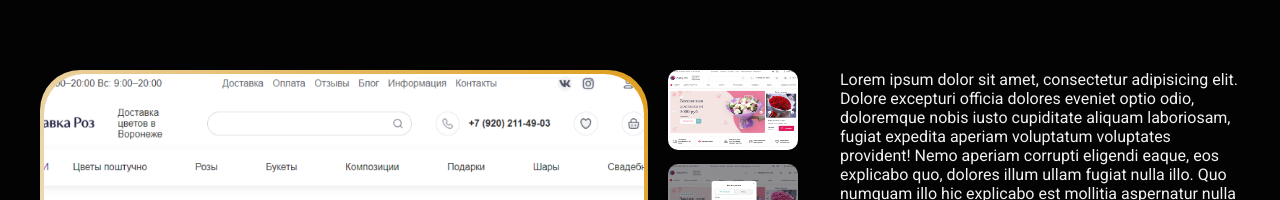
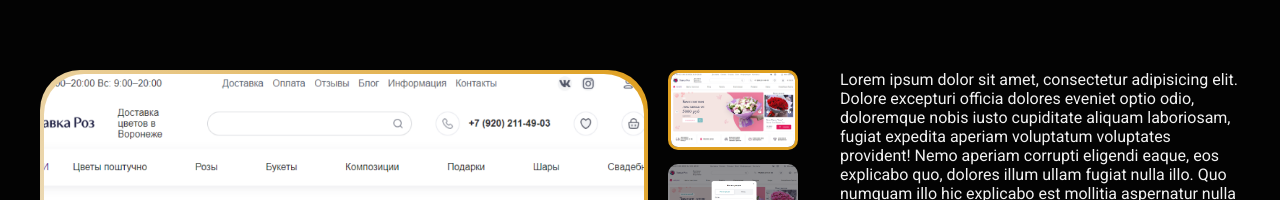
Before and after one commit to alexsmith-proff/portfolio, a Next.js app: page /project/1 in a window 1280 px wide. Shown: the part 278-478 px from the top of the page. Built offline with nearby package versions, Linux system fonts and the light colour scheme.

Commit message:
[add] Styles & logic ProjectMediaList

```diff
--- a/src/app/components/project_media/project_media.tsx
+++ b/src/app/components/project_media/project_media.tsx
@@ -25,11 +25,15 @@ const ProjectMedia: FC<ProjectMediaProps> = ({ project }) => {
         }
     }
 
+    const handleClickList = (index: number) => {
+        setActiveMediaIndex(index)
+    }
+
     return (
         <div>
             <div className={s.wrap}>
                 <ProjectMediaSlider className={s.slider} media={project.media[activeMediaIndex]} prev={handlePrevClick} next={handleNextClick} />
-                <ProjectMediaList media={project.media} />
+                <ProjectMediaList media={project.media} activeIndex={activeMediaIndex} click={handleClickList} />
             </div>
         </div>
     )
--- a/src/app/components/project_media_item/project_media_item.module.scss
+++ b/src/app/components/project_media_item/project_media_item.module.scss
@@ -1,4 +1,10 @@
-.item{
+@import '../../variables.scss';
+
+.item {
     border-radius: 10px;
     margin-bottom: 10px;
+
+    &.active {
+        border: 3px solid $bright-color1;
+    }
 }
--- a/src/app/components/project_media_item/project_media_item.tsx
+++ b/src/app/components/project_media_item/project_media_item.tsx
@@ -6,12 +6,14 @@ import s from './project_media_item.module.scss'
 
 interface ProjectMediaItemProps {
     media: IMedia
+    active: boolean
+    click: () => void
 }
 
-const ProjectMediaItem: FC<ProjectMediaItemProps> = ({ media }) => {
+const ProjectMediaItem: FC<ProjectMediaItemProps> = ({ media, active, click }) => {
     return (
-        <li>
-            <Image className={s.item} src={media.fileName} width={130} height={80} alt="../img/diva/diva-bg.png" />
+        <li onClick={click}>
+            <Image className={active ? `${s.item} ${s.active}` : s.item} src={media.fileName} width={130} height={80} alt="../img/diva/diva-bg.png" />
         </li>
     )
 }
--- a/src/app/components/project_media_list/project_media_list.module.scss
+++ b/src/app/components/project_media_list/project_media_list.module.scss
@@ -1,4 +1,30 @@
-.list{
-    overflow-y: scroll;
+@import '../../variables.scss';
+
+.list {
     height: 500px;
+    overflow-y: auto;
+    padding-right: 7px;
+    cursor: pointer;
+
+    &::-webkit-scrollbar {
+        width: 7px;
+    }
+
+    /* Track */
+    &::-webkit-scrollbar-track {
+        background: $light-color;
+        border-radius: 3px;
+    }
+
+    /* Handle */
+    &::-webkit-scrollbar-thumb {
+        background: $bright-color1;
+        border-radius: 3px;
+    }
+
+    /* Handle on hover */
+    &::-webkit-scrollbar-thumb:hover {
+        background: $bright-color1-hover;
+    }
+
 }
--- a/src/app/components/project_media_list/project_media_list.tsx
+++ b/src/app/components/project_media_list/project_media_list.tsx
@@ -6,13 +6,15 @@ import s from './project_media_list.module.scss'
 
 interface ProjectMediaListProps {
     media: IMedia[]
+    activeIndex: number
+    click: (index: number) => void
 }
 
-const ProjectMediaList: FC<ProjectMediaListProps> = ({ media }) => {
+const ProjectMediaList: FC<ProjectMediaListProps> = ({ media, activeIndex, click }) => {
     return (
         <ul className={s.list}>
             {
-                media.map((item, index) => <ProjectMediaItem media={item} key={index} />)
+                media.map((item, index) => <ProjectMediaItem media={item} active={index === activeIndex ? true : false} click={() => click(index)} key={index} />)
             }
         </ul>
     )
--- a/src/app/components/project_slider_border_gradient/project_slider_border_gradient.module.scss
+++ b/src/app/components/project_slider_border_gradient/project_slider_border_gradient.module.scss
@@ -24,6 +24,13 @@
     }
 }
 .icon{
+    width: 70px;
+    height: 70px;
+    display: flex;
+    justify-content: center;
+    align-items: center;
+    background-color: #fff;
+    border-radius: 50%;
     position: absolute;
     top: 50%;
     left: 50%;
--- a/src/app/modules/project_screen/project_screen.module.scss
+++ b/src/app/modules/project_screen/project_screen.module.scss
@@ -1,7 +1,7 @@
 @import '../../variables.scss';
 
 .main {
-    padding: 100px 0px 30px;
+    padding: 100px 0px 130px;
 }
 .content{
     display: flex;
--- a/src/app/variables.scss
+++ b/src/app/variables.scss
@@ -8,6 +8,8 @@ $light-color: #F1F1F1;
 
 // Яркий 1
 $bright-color1: #DF9F1F;
+// Яркий 1 hover
+$bright-color1-hover: #ffaa01;
 
 // Яркий 2
 $bright-color2: #793AFF;
```
